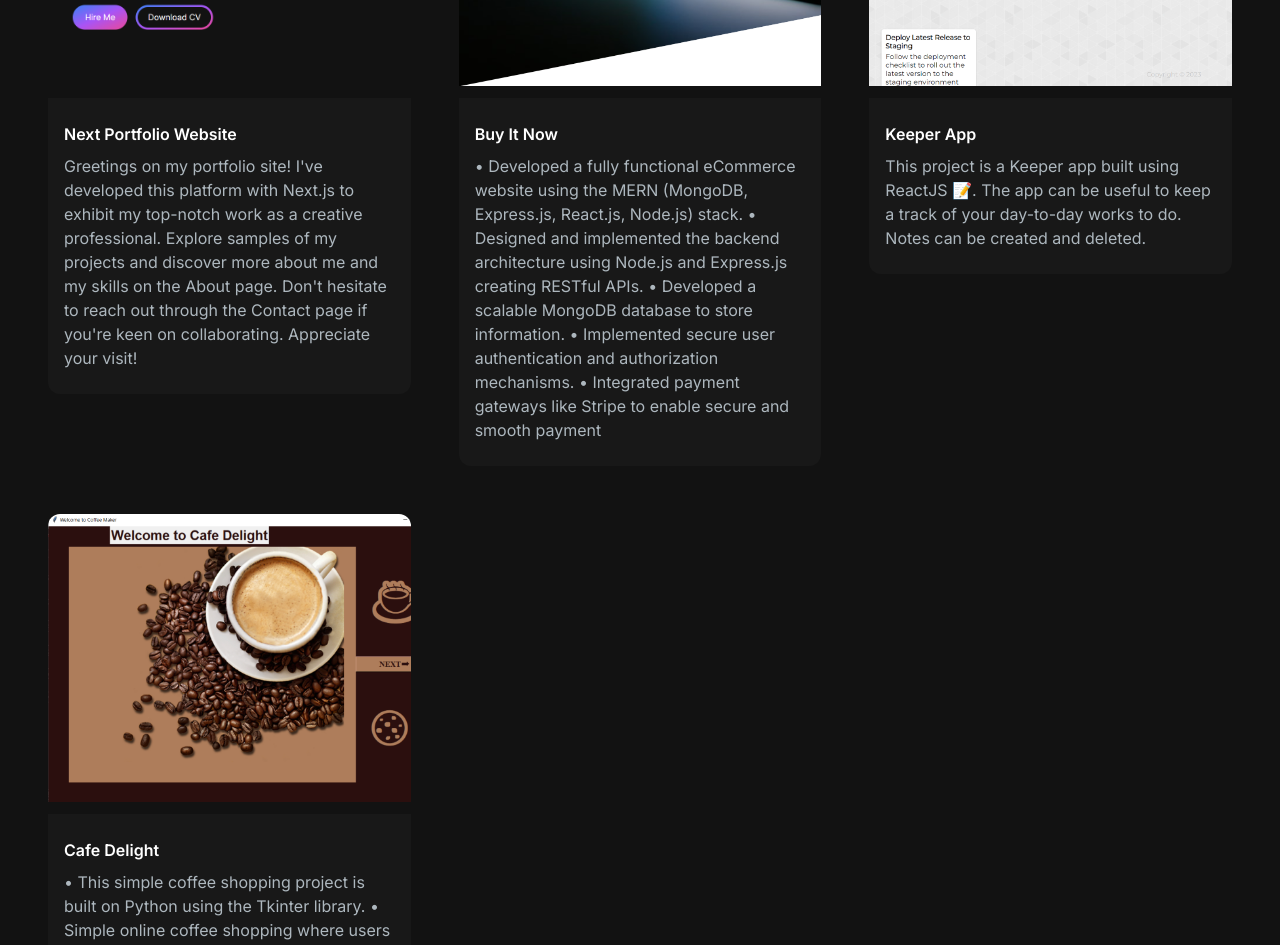
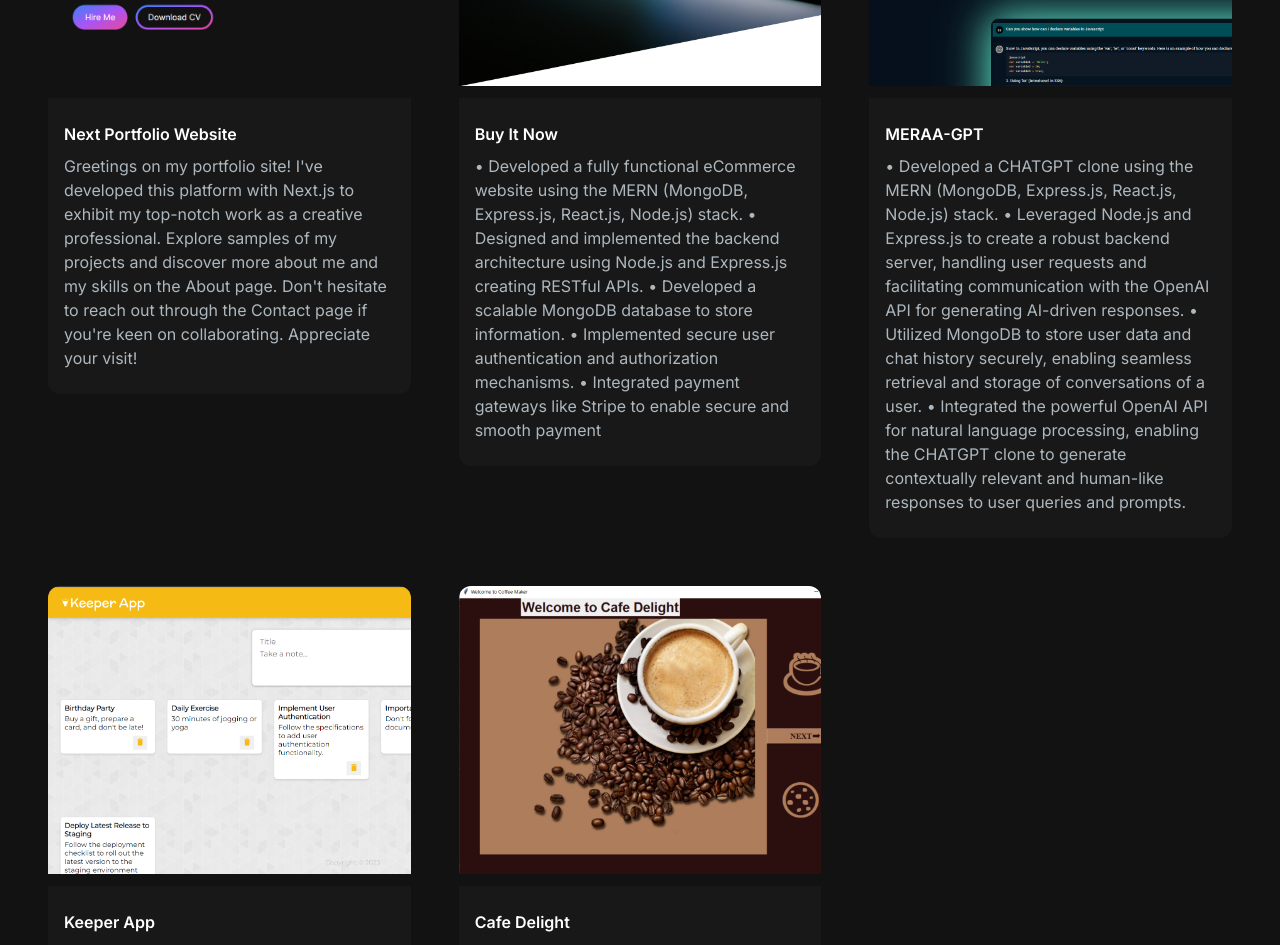
Before and after one commit to sumit1617/NextJs----Portfolio, a Next.js app: page / in a window 1280 px wide. Shown: the part 2240-3185 px from the top of the page. Built offline with nearby package versions, Linux system fonts and the light colour scheme.

Commit message:
updated cv and project

```diff
--- a/src/app/components/HeroSection.jsx
+++ b/src/app/components/HeroSection.jsx
@@ -39,7 +39,7 @@ const HeroSection = () => {
                 Hire Me
               </button>
             </a>
-            <a href="https://drive.google.com/file/d/14iW22V7mqlPwBGIQkvvB8Bl4zNOXWXF_/view?usp=drive_link">
+            <a href="https://drive.google.com/file/d/1oitI8Su3uPg8NvCyaAp-284bC3XSQcrv/view?usp=sharing">
               <button className="px-1 py-1 w-full sm:w-fit rounded-full bg-gradient-to-br from-primary-500 via-purple-500 to-secondary-500 hover:bg-slate-800 text-white mt-3">
                 <span className="block bg-[#121212] hover:bg-slate-800 rounded-full px-5 py-2">
                   View CV
--- a/src/app/components/ProjectCard.jsx
+++ b/src/app/components/ProjectCard.jsx
@@ -7,7 +7,11 @@ const ProjectCard = ({ imgUrl, title, description, gitUrl, previewUrl }) => {
     <div>
       <div
         className="h-52 md:h-72 rounded-t-xl relative group"
-        style={{ background: `url(${imgUrl})`, backgroundSize: "cover" }}
+        style={{
+          background: `url(${imgUrl})`,
+          backgroundSize: "cover",
+          backgroundRepeat: "no-repeat",
+        }}
       >
         <div className="overlay items-center justify-center absolute top-0 left-0 w-full h-full bg-[#181818] bg-opacity-0 hidden group-hover:flex group-hover:opacity-80 transition-all duration-500">
           <Link
--- a/src/app/components/ProjectsSection.jsx
+++ b/src/app/components/ProjectsSection.jsx
@@ -8,8 +8,10 @@ const projectsData = [
   {
     id: 1,
     title: "Next Portfolio Website",
-    description:
-      "Greetings on my portfolio site! I've developed this platform with Next.js to exhibit my top-notch work as a creative professional. Explore samples of my projects and discover more about me and my skills on the About page. Don't hesitate to reach out through the Contact page if you're keen on collaborating. Appreciate your visit!",
+    description: `Greetings on my portfolio site! I've developed this platform with Next.js to exhibit my top-notch work as a creative professional.
+    Explore samples of my projects and discover more about me and my skills on the About page.
+    Don't hesitate to reach out through the Contact page if you're keen on collaborating.
+    Appreciate your visit!`,
     image: "/images/projects/PF1.png",
     tag: ["All", "Web"],
     gitUrl: "https://github.com/sumit1617/NextJs----Portfolio",
@@ -18,8 +20,11 @@ const projectsData = [
   {
     id: 2,
     title: "Buy It Now",
-    description:
-      "• Developed a fully functional eCommerce website using the MERN (MongoDB, Express.js, React.js, Node.js) stack. • Designed and implemented the backend architecture using Node.js and Express.js creating RESTful APIs. • Developed a scalable MongoDB database to store information. • Implemented secure user authentication and authorization mechanisms. • Integrated payment gateways like Stripe to enable secure and smooth payment",
+    description: `• Developed a fully functional eCommerce website using the MERN (MongoDB, Express.js, React.js, Node.js) stack.
+    • Designed and implemented the backend architecture using Node.js and Express.js creating RESTful APIs.
+    • Developed a scalable MongoDB database to store information.
+    • Implemented secure user authentication and authorization mechanisms.
+    • Integrated payment gateways like Stripe to enable secure and smooth payment`,
     image: "/images/projects/biy3.png",
     tag: ["All", "Web"],
     gitUrl: "https://github.com/sumit1617/buy-it-now",
@@ -27,6 +32,19 @@ const projectsData = [
   },
   {
     id: 3,
+    title: "MERAA-GPT",
+    description: `• Developed a CHATGPT clone using the MERN (MongoDB, Express.js, React.js, Node.js) stack.
+      • Leveraged Node.js and Express.js to create a robust backend server, handling user requests and facilitating communication with the OpenAI API for generating AI-driven responses.
+      • Utilized MongoDB to store user data and chat history securely, enabling seamless retrieval and storage of conversations of a user.
+      • Integrated the powerful OpenAI API for natural language processing, enabling the CHATGPT clone to generate contextually relevant and human-like responses to user queries and
+      prompts.`,
+    image: "/images/projects/MGPT1.png",
+    tag: ["All", "Web"],
+    gitUrl: "https://github.com/sumit1617/MERAA-GPT",
+    previewUrl: "/",
+  },
+  {
+    id: 4,
     title: "Keeper App",
     description:
       "This project is a Keeper app built using ReactJS 📝. The app can be useful to keep a track of your day-to-day works to do. Notes can be created and deleted.",
@@ -37,10 +55,11 @@ const projectsData = [
     previewUrl: "/",
   },
   {
-    id: 4,
+    id: 5,
     title: "Cafe Delight",
-    description:
-      "• This simple coffee shopping project is built on Python using the Tkinter library. • Simple online coffee shopping where users can login and register to buy coffee. • Various pages like the welcome page, menu card, cart, track of the order, etc. built using the Tkinter library.",
+    description: `• This simple coffee shopping project is built on Python using the Tkinter library.
+      • Simple online coffee shopping where users can login and register to buy coffee.
+      • Various pages like the welcome page, menu card, cart, track of the order, etc. built using the Tkinter library.`,
     image: "/images/projects/CD1.png",
     tag: ["All", "Python"],
     gitUrl: "https://github.com/sumit1617/cafe_delight",
```
Also changed, not shown: public/images/projects/MGPT1.png (added), 1 other file (tests, documents, lock files or other folders).
